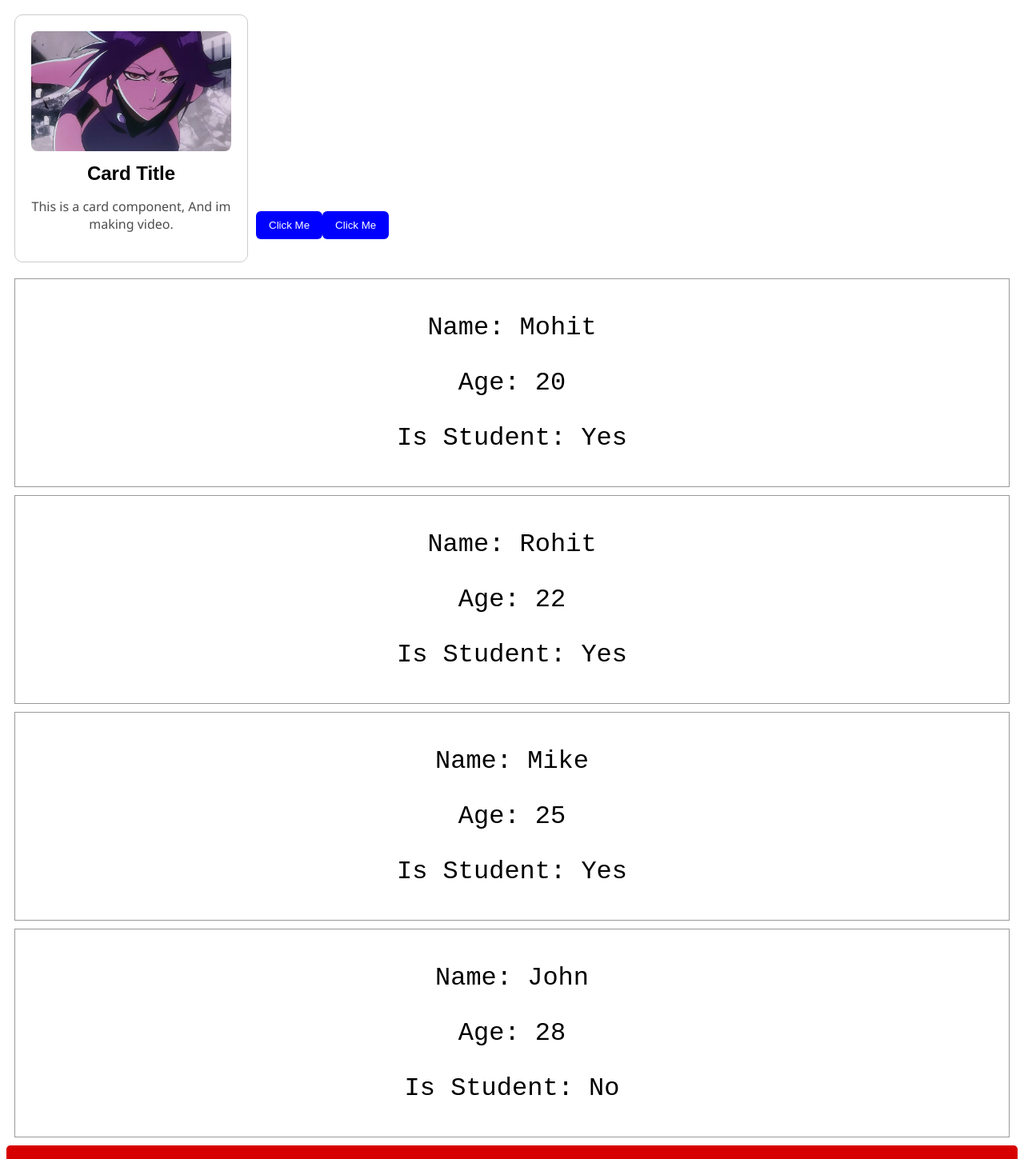
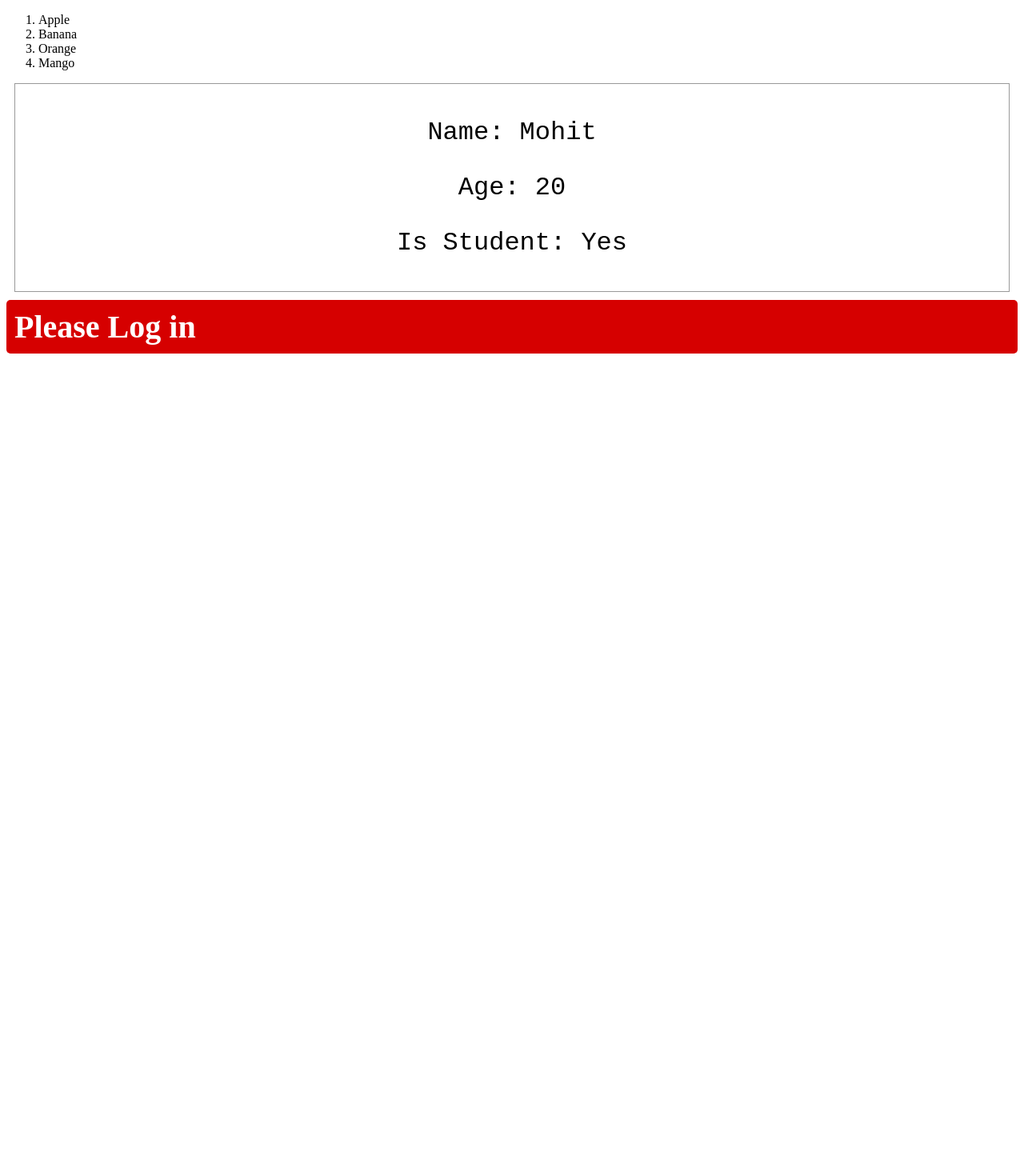
Before and after one commit to MOHIT29-dev/Brocode-react, a React (Vite) app in the folder brocode/: page / in a window 1280 px wide. Shown: the top 1449 px of the page at 80% size. After the commit the page ends 800 px from the top, so only its background shows below. Built offline with nearby package versions, Linux system fonts and the light colour scheme.

Commit message:
array of object is done in listjsx

```diff
--- a/brocode/src/App.jsx
+++ b/brocode/src/App.jsx
@@ -6,16 +6,12 @@
 import Button from './Button.jsx';
 import Student from './Students.jsx';
 import UserGreeting from './UserGreeting.jsx';
+import List from './List.jsx';
 function App() {
     return (
     <>
-        <Card/>
-        <Button/>
-        <Button/>
+        <List/>
         <Student name="Mohit" age={20} isStudent= {true}/>
-        <Student name="Rohit" age={22} isStudent={true}/>
-        <Student name="Mike" age={25} isStudent={true}/>
-        <Student name="John" age={28} isStudent={false}/>
         <UserGreeting isLoggedIn={false} username = " Mohit "/>
     </>
 
--- /dev/null
+++ b/brocode/src/List.jsx
@@ -0,0 +1,6 @@
+function List(){
+    const fruits  =["Apple", "Banana", "Orange", "Mango"];
+    const ListItems = fruits.map(fruits => <li>{fruits}</li>);
+    return(<ol>{ListItems}</ol>);
+}
+export default List;
```
